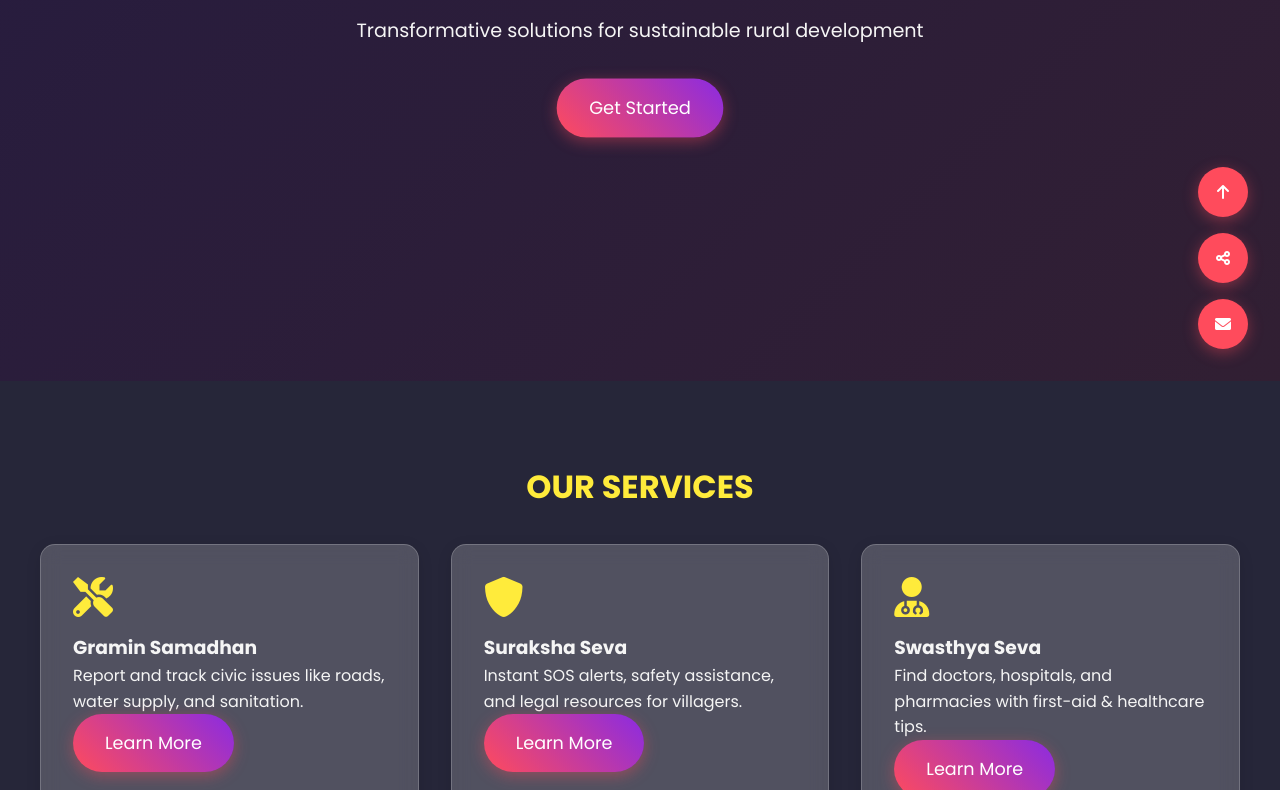
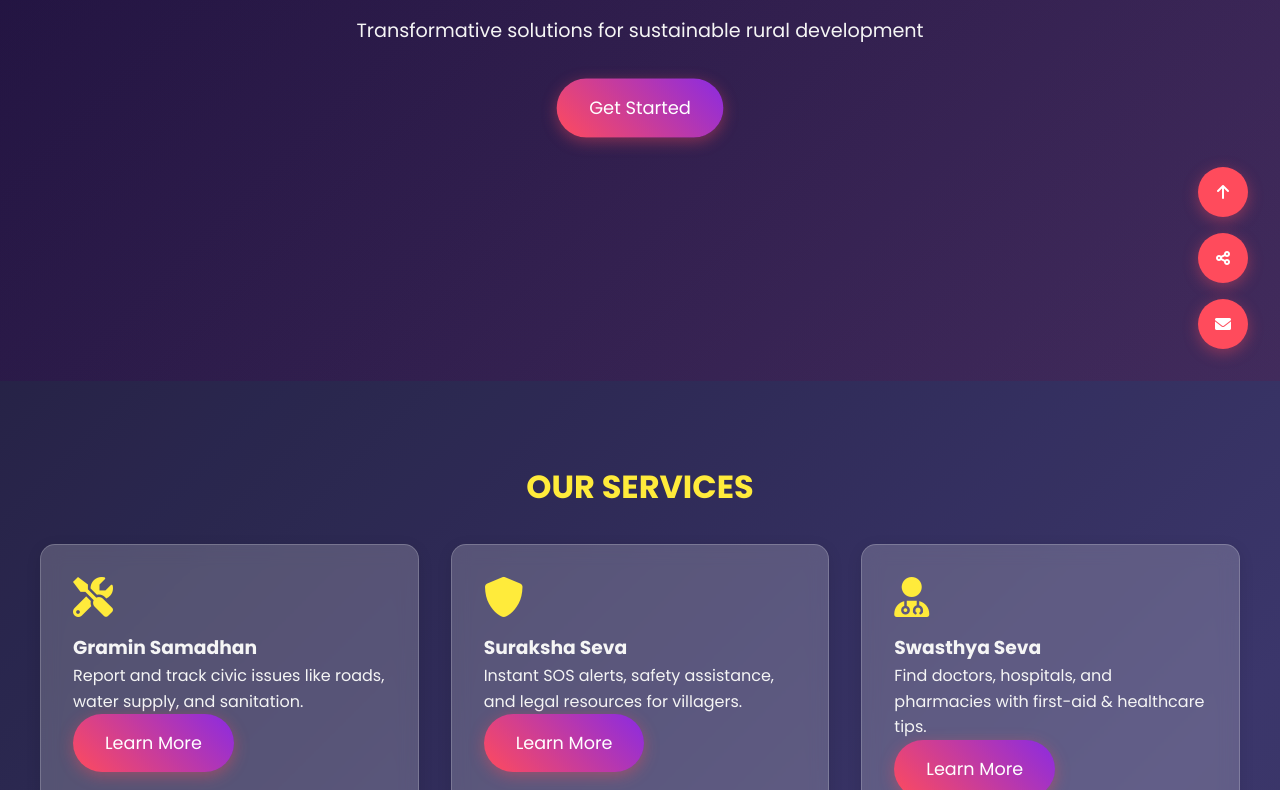
Before and after one commit to yashduggal01/GrameenPulse-, a website: page src/index.html in a window 1280 px wide. Shown: the part 419-1209 px from the top of the page. Drawn offline with nearby package versions, Linux system fonts and the light colour scheme.

Commit message:
set theme

```diff
--- a/src/assets/css/styles.css
+++ b/src/assets/css/styles.css
@@ -5,6 +5,8 @@ body {
     line-height: 1.6;
     background-color: #f4f4f9;
     color: #333;
+    background: linear-gradient(135deg, #0f0c29, #302b63, #24243e);
+
 }
 
 header {
--- a/src/index.html
+++ b/src/index.html
@@ -34,6 +34,8 @@
             background: var(--dark);
             color: var(--light);
             line-height: 1.6;
+            background: linear-gradient(135deg, #0f0c29, #302b63, #24243e);
+
         }
 
         /* Header Styles */
```
Also changed, not shown: src/components/GraminSamadhan.html (+2 -0 lines), src/components/Login.html (+1 -0 lines), src/components/SwasthyaSeva.html (+3 -1 lines).
